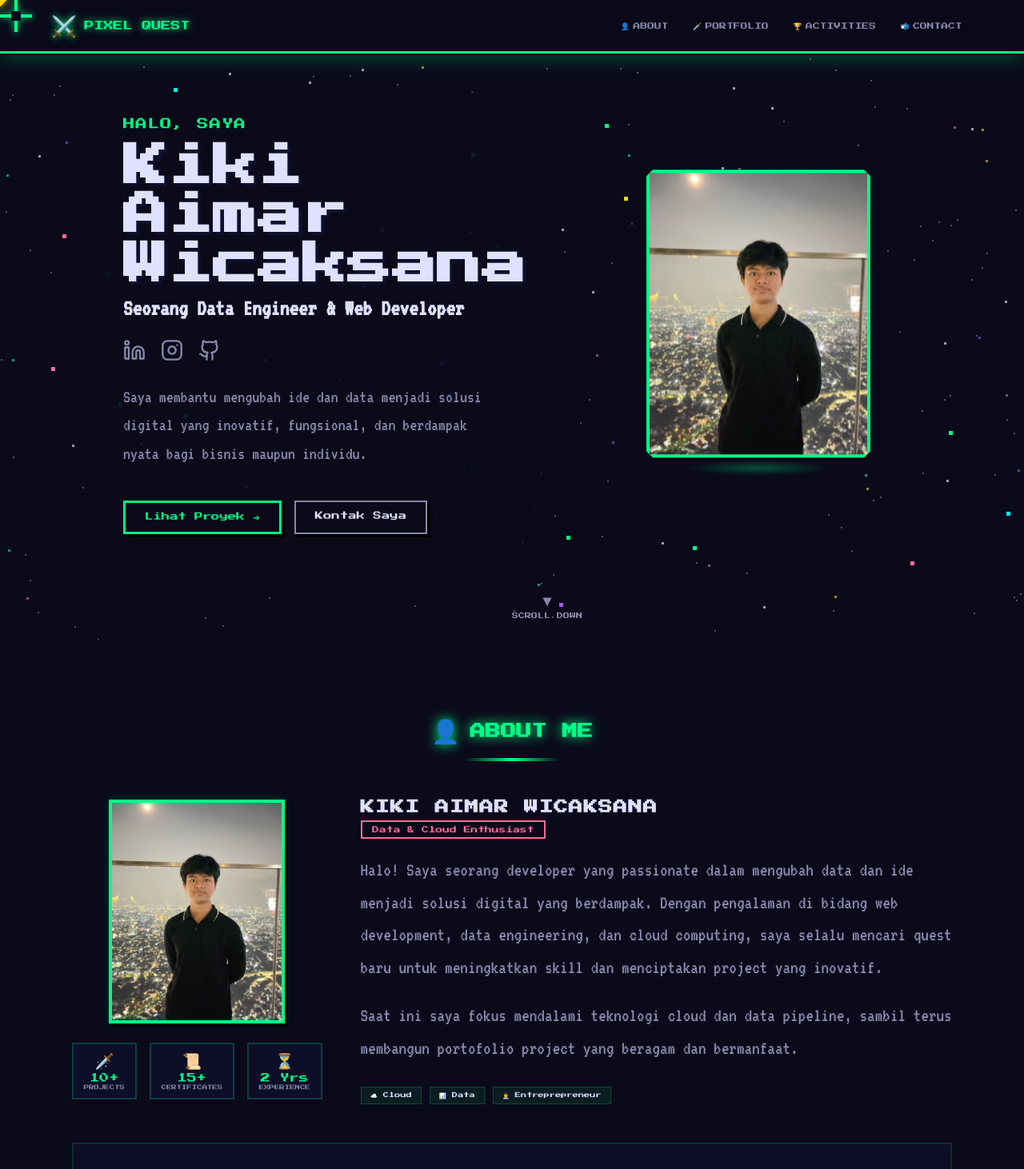
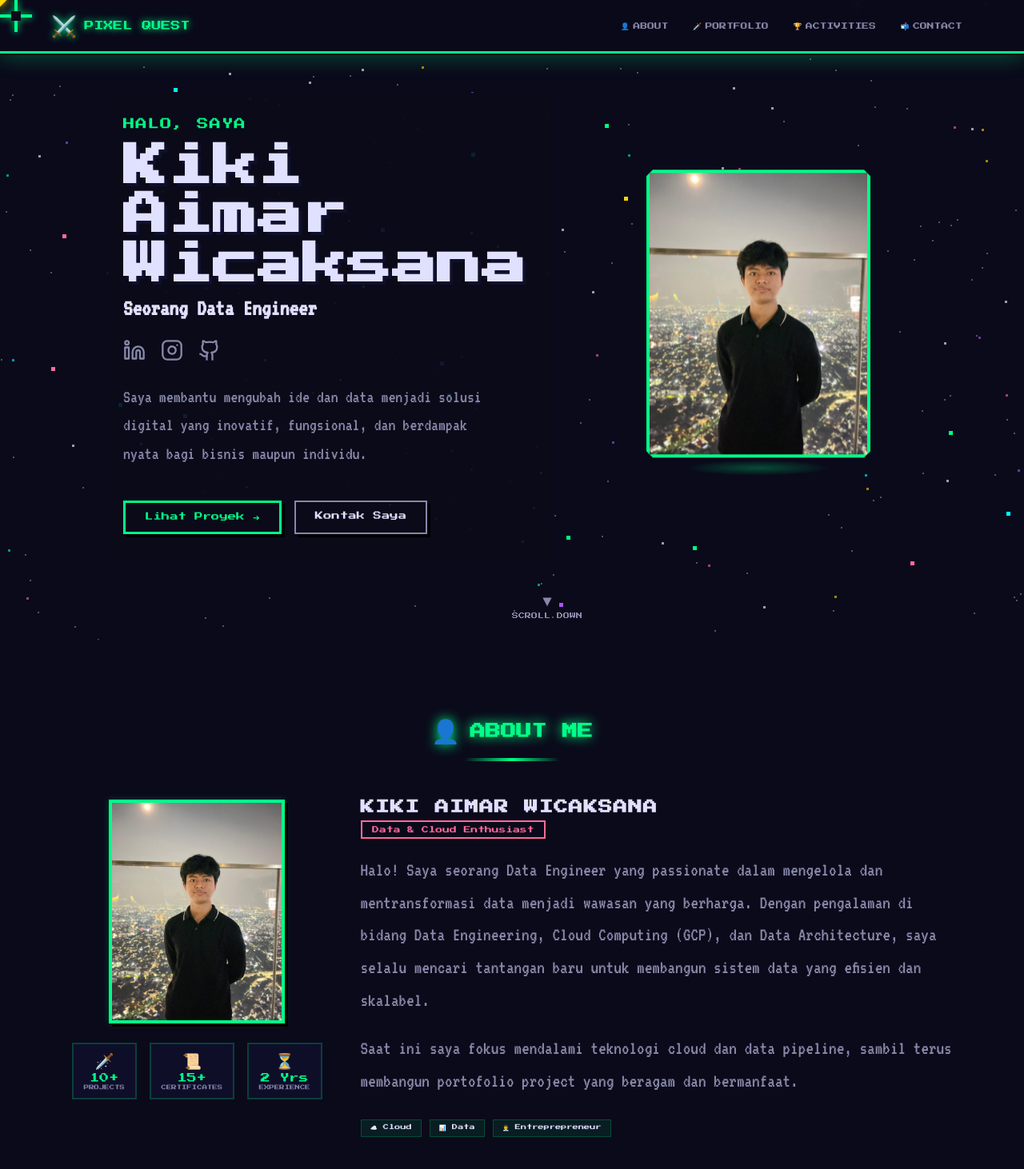
Before and after one commit to KikiAimarWicaksana/Personal_website, a React (Vite) app in the folder frontend/: page / in a window 1280 px wide. Shown: the top 1462 px of the page at 80% size. Built offline with nearby package versions, Linux system fonts and the light colour scheme; no server answers.

Commit message:
feat: update skills and bio for Data Engineering & GCP focus

```diff
--- a/frontend/src/sections/About.jsx
+++ b/frontend/src/sections/About.jsx
@@ -72,10 +72,9 @@ export default function About() {
               <span className="about-bio-role pixel-border-sm">Data & Cloud Enthusiast</span>
             </div>
             <p className="about-bio-text">
-              Halo! Saya seorang developer yang passionate dalam mengubah data dan ide menjadi
-              solusi digital yang berdampak. Dengan pengalaman di bidang web development,
-              data engineering, dan cloud computing, saya selalu mencari quest baru untuk
-              meningkatkan skill dan menciptakan project yang inovatif.
+              Halo! Saya seorang Data Engineer yang passionate dalam mengelola dan mentransformasi data menjadi
+              wawasan yang berharga. Dengan pengalaman di bidang Data Engineering, Cloud Computing (GCP),
+              dan Data Architecture, saya selalu mencari tantangan baru untuk membangun sistem data yang efisien dan skalabel.
             </p>
             <p className="about-bio-text">
               Saat ini saya fokus mendalami teknologi cloud dan data pipeline,
--- a/frontend/src/sections/Hero.jsx
+++ b/frontend/src/sections/Hero.jsx
@@ -16,18 +16,18 @@ export default function Hero() {
             Kiki Aimar<br />Wicaksana
           </h1>
           <h2 style={{ fontFamily: 'var(--font-vt)', fontSize: '1.8rem', color: 'var(--text)', marginBottom: '1.5rem', fontWeight: 'bold' }}>
-            Seorang Data Engineer & Web Developer
+            Seorang Data Engineer
           </h2>
 
           <div style={{ display: 'flex', gap: '1.2rem', marginBottom: '1.5rem', color: 'var(--text-dim)' }}>
-            <a href="https://linkedin.com/" target="_blank" rel="noreferrer" aria-label="LinkedIn" style={{ color: 'inherit', transition: 'color 0.2s, transform 0.2s', cursor: 'pointer', display: 'inline-block' }} onMouseEnter={e => { e.currentTarget.style.color = 'var(--primary)'; e.currentTarget.style.transform = 'translateY(-3px)'; }} onMouseLeave={e => { e.currentTarget.style.color = 'var(--text-dim)'; e.currentTarget.style.transform = 'translateY(0)'; }}>
-              <svg xmlns="http://www.w3.org/2000/svg" width="28" height="28" viewBox="0 0 24 24" fill="none" stroke="currentColor" strokeWidth="2" strokeLinecap="round" strokeLinejoin="round"><path d="M16 8a6 6 0 0 1 6 6v7h-4v-7a2 2 0 0 0-2-2 2 2 0 0 0-2 2v7h-4v-7a6 6 0 0 1 6-6z"/><rect width="4" height="12" x="2" y="9"/><circle cx="4" cy="4" r="2"/></svg>
+            <a href="https://linkedin.com/in/kikiaimarwicaksana/" target="_blank" rel="noreferrer" aria-label="LinkedIn" style={{ color: 'inherit', transition: 'color 0.2s, transform 0.2s', cursor: 'pointer', display: 'inline-block' }} onMouseEnter={e => { e.currentTarget.style.color = 'var(--primary)'; e.currentTarget.style.transform = 'translateY(-3px)'; }} onMouseLeave={e => { e.currentTarget.style.color = 'var(--text-dim)'; e.currentTarget.style.transform = 'translateY(0)'; }}>
+              <svg xmlns="http://www.w3.org/2000/svg" width="28" height="28" viewBox="0 0 24 24" fill="none" stroke="currentColor" strokeWidth="2" strokeLinecap="round" strokeLinejoin="round"><path d="M16 8a6 6 0 0 1 6 6v7h-4v-7a2 2 0 0 0-2-2 2 2 0 0 0-2 2v7h-4v-7a6 6 0 0 1 6-6z" /><rect width="4" height="12" x="2" y="9" /><circle cx="4" cy="4" r="2" /></svg>
             </a>
             <a href="https://instagram.com/" target="_blank" rel="noreferrer" aria-label="Instagram" style={{ color: 'inherit', transition: 'color 0.2s, transform 0.2s', cursor: 'pointer', display: 'inline-block' }} onMouseEnter={e => { e.currentTarget.style.color = 'var(--primary)'; e.currentTarget.style.transform = 'translateY(-3px)'; }} onMouseLeave={e => { e.currentTarget.style.color = 'var(--text-dim)'; e.currentTarget.style.transform = 'translateY(0)'; }}>
-              <svg xmlns="http://www.w3.org/2000/svg" width="28" height="28" viewBox="0 0 24 24" fill="none" stroke="currentColor" strokeWidth="2" strokeLinecap="round" strokeLinejoin="round"><rect width="20" height="20" x="2" y="2" rx="5" ry="5"/><path d="M16 11.37A4 4 0 1 1 12.63 8 4 4 0 0 1 16 11.37z"/><line x1="17.5" x2="17.51" y1="6.5" y2="6.5"/></svg>
+              <svg xmlns="http://www.w3.org/2000/svg" width="28" height="28" viewBox="0 0 24 24" fill="none" stroke="currentColor" strokeWidth="2" strokeLinecap="round" strokeLinejoin="round"><rect width="20" height="20" x="2" y="2" rx="5" ry="5" /><path d="M16 11.37A4 4 0 1 1 12.63 8 4 4 0 0 1 16 11.37z" /><line x1="17.5" x2="17.51" y1="6.5" y2="6.5" /></svg>
             </a>
             <a href="https://github.com/" target="_blank" rel="noreferrer" aria-label="GitHub" style={{ color: 'inherit', transition: 'color 0.2s, transform 0.2s', cursor: 'pointer', display: 'inline-block' }} onMouseEnter={e => { e.currentTarget.style.color = 'var(--primary)'; e.currentTarget.style.transform = 'translateY(-3px)'; }} onMouseLeave={e => { e.currentTarget.style.color = 'var(--text-dim)'; e.currentTarget.style.transform = 'translateY(0)'; }}>
-              <svg xmlns="http://www.w3.org/2000/svg" width="28" height="28" viewBox="0 0 24 24" fill="none" stroke="currentColor" strokeWidth="2" strokeLinecap="round" strokeLinejoin="round"><path d="M15 22v-4a4.8 4.8 0 0 0-1-3.5c3 0 6-2 6-5.5.08-1.25-.27-2.48-1-3.5.28-1.15.28-2.35 0-3.5 0 0-1 0-3 1.5-2.64-.5-5.36-.5-8 0C6 2 5 2 5 2c-.3 1.15-.3 2.35 0 3.5A5.403 5.403 0 0 0 4 9c0 3.5 3 5.5 6 5.5-.39.49-.68 1.05-.85 1.65-.17.6-.22 1.23-.15 1.85v4"/><path d="M9 18c-4.51 2-5-2-7-2"/></svg>
+              <svg xmlns="http://www.w3.org/2000/svg" width="28" height="28" viewBox="0 0 24 24" fill="none" stroke="currentColor" strokeWidth="2" strokeLinecap="round" strokeLinejoin="round"><path d="M15 22v-4a4.8 4.8 0 0 0-1-3.5c3 0 6-2 6-5.5.08-1.25-.27-2.48-1-3.5.28-1.15.28-2.35 0-3.5 0 0-1 0-3 1.5-2.64-.5-5.36-.5-8 0C6 2 5 2 5 2c-.3 1.15-.3 2.35 0 3.5A5.403 5.403 0 0 0 4 9c0 3.5 3 5.5 6 5.5-.39.49-.68 1.05-.85 1.65-.17.6-.22 1.23-.15 1.85v4" /><path d="M9 18c-4.51 2-5-2-7-2" /></svg>
             </a>
           </div>
 
```
